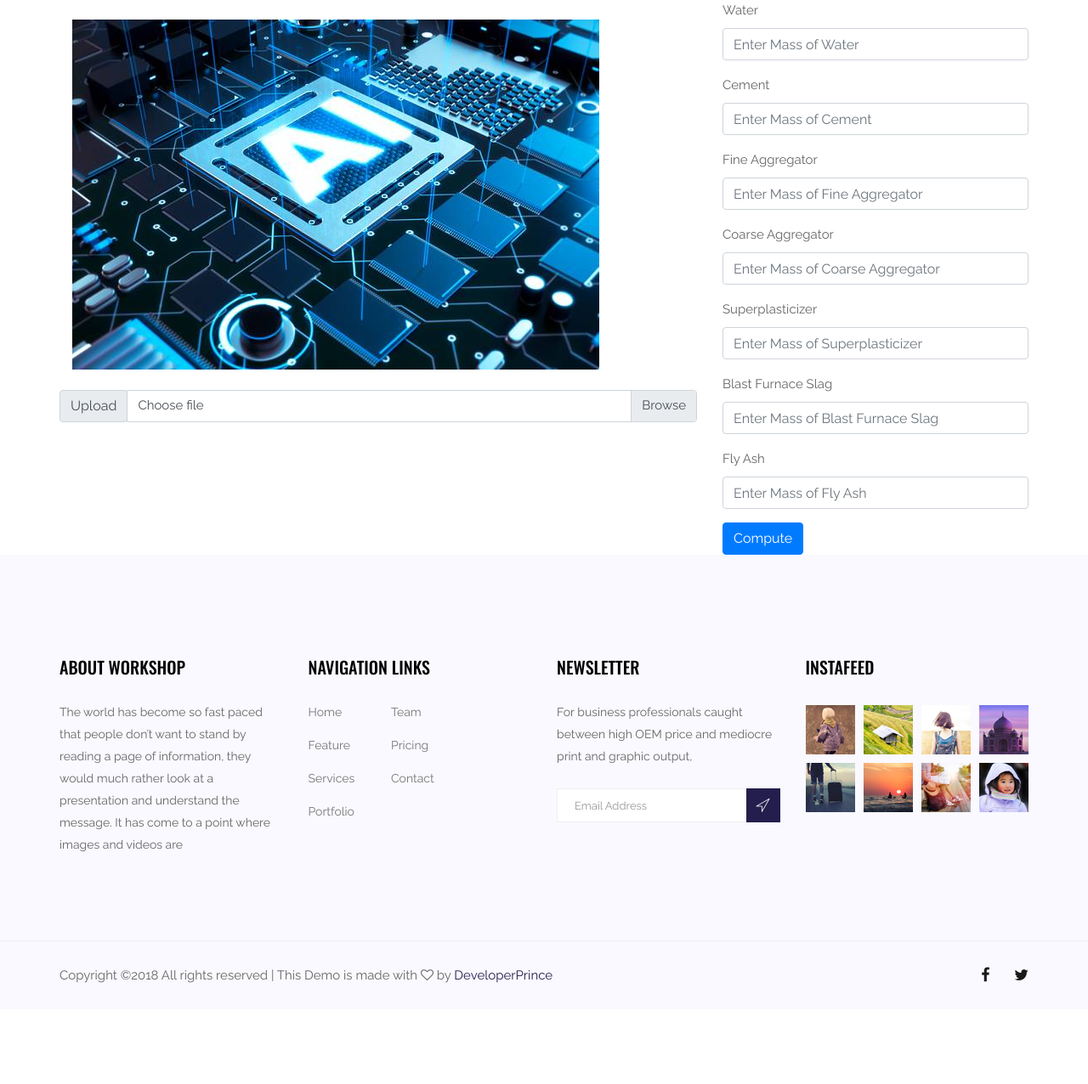
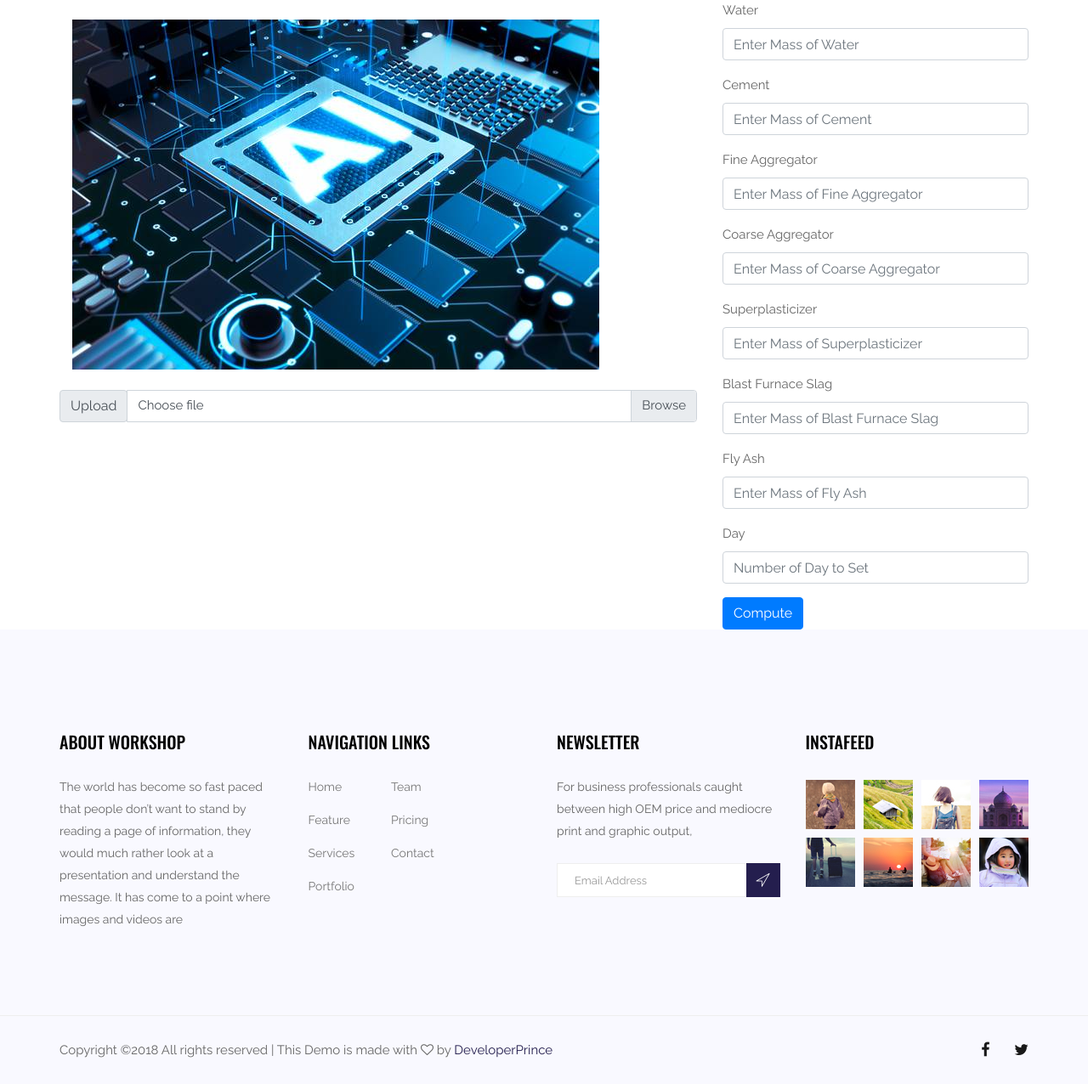
Before and after one commit to Princr/PyCon-Workshop-ML-2018, a Node server app: page /ccst in a window 1280 px wide. Shown: the part 1201-2477 px from the top of the page at 85% size. Before the commit the page ends 2358 px from the top, so only its background shows below. Run offline with Node 20, Linux system fonts and the light colour scheme.

Commit message:
`ccst view edit form properties

```diff
--- a/views/ccst.ejs
+++ b/views/ccst.ejs
@@ -147,33 +147,36 @@
                     <form>
                         <div class="form-group">
                           <label for="exampleInputEmail1">Water</label>
-                          <input type="email" class="form-control" id="exampleInputEmail1" aria-describedby="emailHelp" placeholder="Enter Mass of Water">
+                          <input type="number" class="form-control" id="waterInput" aria-describedby="emailHelp" placeholder="Enter Mass of Water">
                         </div>
                         <div class="form-group">
                           <label for="exampleInputPassword1">Cement</label>
-                          <input type="password" class="form-control" id="exampleInputPassword1" placeholder="Enter Mass of Cement">
+                          <input type="number" class="form-control" id="cementInput" placeholder="Enter Mass of Cement">
                         </div>
                         <div class="form-group">
                             <label for="exampleInputPassword1">Fine Aggregator</label>
-                            <input type="password" class="form-control" id="exampleInputPassword1" placeholder="Enter Mass of Fine Aggregator">
+                            <input type="number" class="form-control" id="fineaggregateInput" placeholder="Enter Mass of Fine Aggregator">
                           </div>
                           <div class="form-group">
                             <label for="exampleInputPassword1">Coarse Aggregator</label>
-                            <input type="password" class="form-control" id="exampleInputPassword1" placeholder="Enter Mass of Coarse Aggregator">
+                            <input type="number" class="form-control" id="coarseaggregateInput" placeholder="Enter Mass of Coarse Aggregator">
                           </div>
                           <div class="form-group">
                             <label for="exampleInputPassword1">Superplasticizer</label>
-                            <input type="password" class="form-control" id="exampleInputPassword1" placeholder="Enter Mass of Superplasticizer">
+                            <input type="number" class="form-control" id="superplasticizerInput" placeholder="Enter Mass of Superplasticizer">
                           </div>
                           <div class="form-group">
                             <label for="exampleInputPassword1">Blast Furnace Slag</label>
-                            <input type="password" class="form-control" id="exampleInputPassword1" placeholder="Enter Mass of Blast Furnace Slag">
+                            <input type="number" class="form-control" id="bfslagInput" placeholder="Enter Mass of Blast Furnace Slag">
                           </div>
                           <div class="form-group">
                             <label for="exampleInputPassword1">Fly Ash</label>
-                            <input type="password" class="form-control" id="exampleInputPassword1" placeholder="Enter Mass of Fly Ash">
+                            <input type="number" class="form-control" id="fashInput" placeholder="Enter Mass of Fly Ash">
                           </div>
-
+                          <div class="form-group">
+                            <label for="exampleInputPassword1">Day</label>
+                            <input type="number" class="form-control" id="daysInput" placeholder="Number of Day to Set">
+                          </div>
                         <button type="submit" class="btn btn-primary">Compute</button>
                       </form>
                   </div>
```
